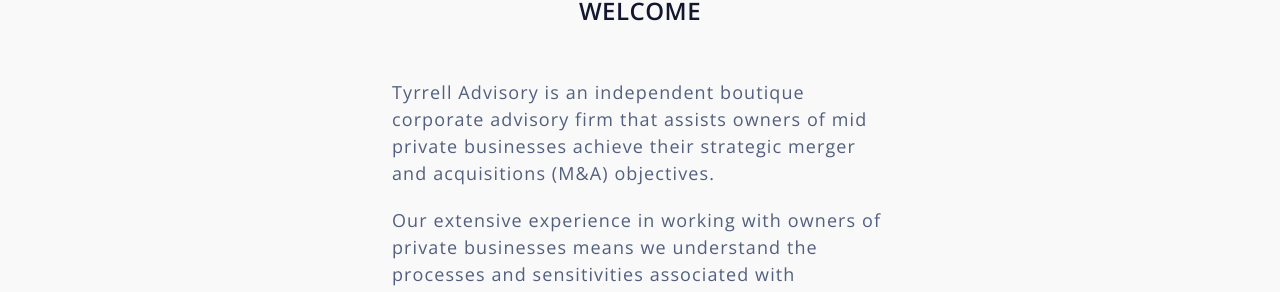
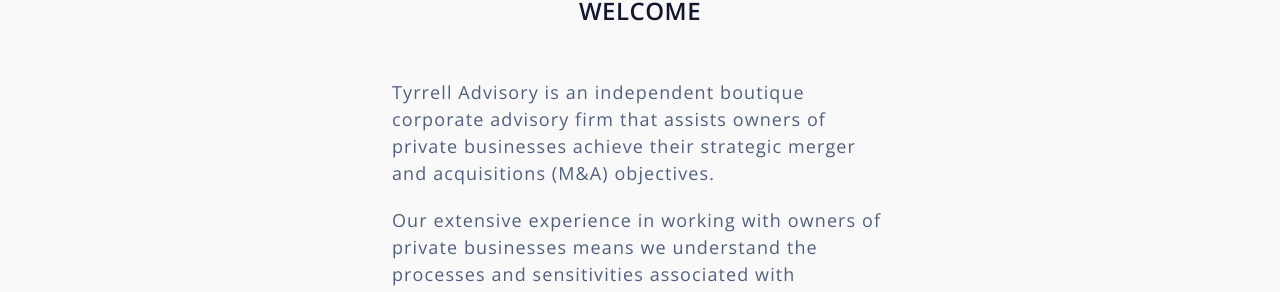
Before and after one commit to duran91/tyrrelladvisory.com.au, a Jekyll site: the page built from index.html, in a window 1280 px wide and 900 px high, scrolled down 581 px. Shown: the part 180-472 px from the top of the window. Built offline with Jekyll 4.4.1, drawn with Linux system fonts in a browser that asks for light colours; nearby versions of some CDN libraries.

Commit message:
remove mid for now

```diff
--- a/index.html
+++ b/index.html
@@ -58,7 +58,7 @@
 
 <div class="home-welcome">
   <p class="welcome-heading">Welcome</p>
-  <p class="welcome-content">Tyrrell Advisory is an independent boutique corporate advisory firm that assists owners of mid private businesses achieve their strategic merger and acquisitions (M&A) objectives.</p>
+  <p class="welcome-content">Tyrrell Advisory is an independent boutique corporate advisory firm that assists owners of private businesses achieve their strategic merger and acquisitions (M&A) objectives.</p>
   <p class="welcome-content">Our extensive experience in working with owners of private businesses means we understand
     the processes and sensitivities associated with managing business sales, acquisitions, indicative valuations,
     capital raisings and associated succession-related transactions.</p>
```
